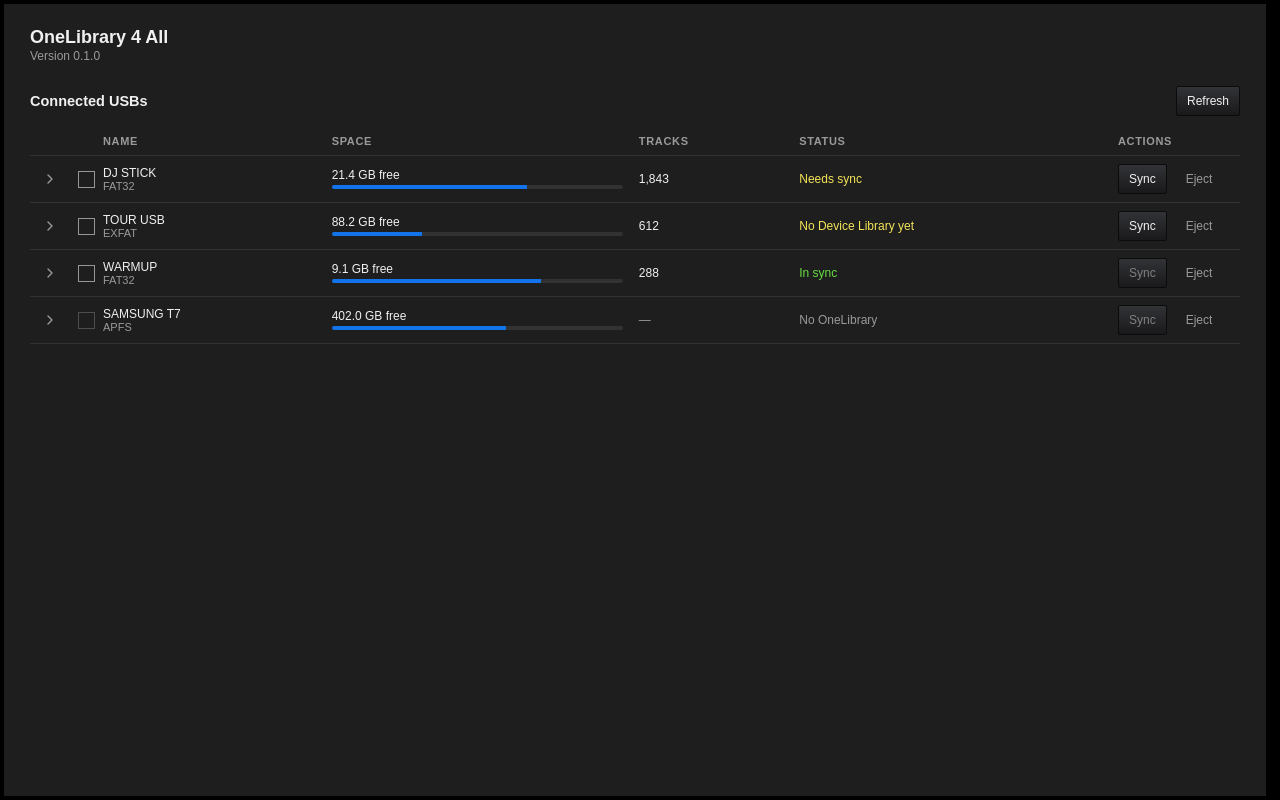
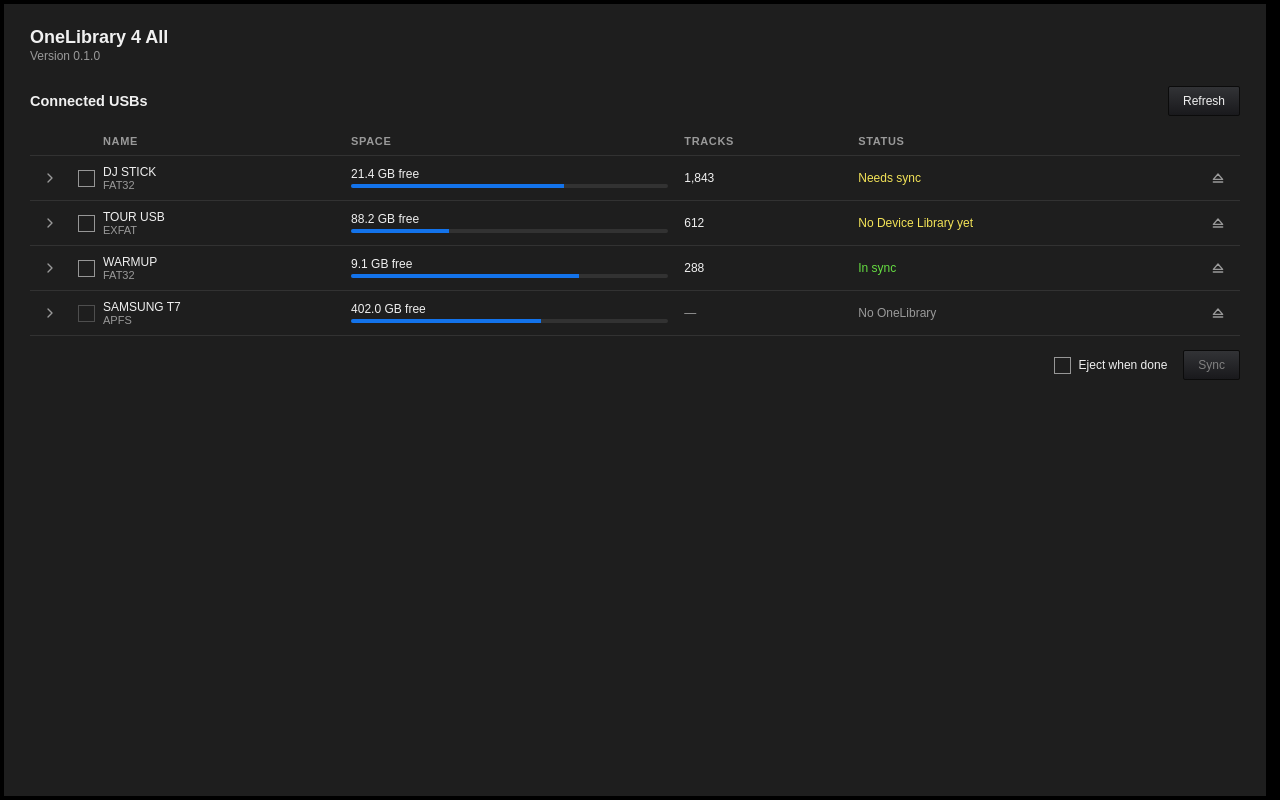
Before and after one commit to chrisle/onelibrary-sync, a React (Vite) app: page / in a window 1280 px wide. Built offline with nearby package versions, Linux system fonts and the light colour scheme.

Commit message:
feat: tick USBs and sync them from one Sync button under the list, optionally ejecting each when done

```diff
--- a/src/views/SyncPane.module.css
+++ b/src/views/SyncPane.module.css
@@ -19,15 +19,16 @@
 .dim { color: var(--c-text-dim); }
 .actions { display: flex; gap: 8px; flex-wrap: wrap; }
 .actions button { white-space: nowrap; padding: 0 10px; }
-.actions .deleteButton { background: transparent; border-color: transparent; color: var(--c-text-dim); }
-.actions .deleteButton:hover:not(:disabled) { color: var(--c-error); border-color: var(--c-error); }
 .table th:first-child { width: 28px; padding-right: 0; }
 .table th:nth-child(2) { width: var(--s-pref-checkbox); padding-right: 0; }
 .table td:nth-child(2) { padding-right: 0; line-height: 0; }
-.table th:last-child { width: 130px; }
+.table th:last-child { width: 40px; }
 .table th:nth-child(4) { white-space: nowrap; }
 .expander { display: grid; place-items: center; width: 24px; height: 24px; padding: 0; border: 0; border-radius: 2px; background: none; color: var(--c-text-dim); cursor: default; }
 .expander:hover { color: var(--c-icon-on); background: var(--c-panel); }
+.ejectButton { display: grid; place-items: center; width: 28px; height: 28px; padding: 0; border: 0; border-radius: 2px; background: none; color: var(--c-text-dim); cursor: default; }
+.ejectButton:hover:not(:disabled) { color: var(--c-icon-on); background: var(--c-panel); }
+.ejectButton:disabled { color: var(--c-device-disabled); }
 .expander svg { transition: transform 150ms ease; }
 .expander[aria-expanded="true"] svg { transform: rotate(90deg); }
 .detailsRow > td { padding: 0 0 16px; background: var(--c-raised); }
@@ -135,3 +136,7 @@
 .state[data-state="failed"] { color: var(--c-error); }
 .state[data-state="none"], .state[data-state="checking"] { color: var(--c-text-dim); }
 .own { color: var(--c-text-dim); }
+
+/* ---- Under the list: what to do with the ticked USBs ---- */
+.syncFooter { display: flex; align-items: center; justify-content: flex-end; gap: 16px; margin-top: 14px; }
+.ejectChoice { display: flex; align-items: center; gap: 8px; font-size: var(--f-size-sm); }
--- a/src/views/SyncPane.tsx
+++ b/src/views/SyncPane.tsx
@@ -56,6 +56,15 @@ function append(line: string, text: string): string {
   return line ? `${line} ${text}` : text;
 }
 
+/** ⏏, drawn as lucide draws its icons; lucide has none for eject. */
+function EjectIcon() {
+  return <svg width={16} height={16} viewBox="0 0 24 24" fill="none" stroke="currentColor" strokeWidth={2}
+    strokeLinecap="round" strokeLinejoin="round" aria-hidden="true">
+    <path d="M5 14 12 6l7 8Z" />
+    <path d="M5 18h14" />
+  </svg>;
+}
+
 export function SyncPane() {
   const { status } = useStatus();
   const { devices, plans, loading, error: listError, reload, recheck } = useDevices();
@@ -64,7 +73,10 @@ export function SyncPane() {
   const [message, setMessage] = useState("");
   const [expanded, setExpanded] = useState<ReadonlySet<string>>(() => new Set());
   const [chosen, setChosen] = useState<ReadonlySet<string>>(() => new Set());
+  const [ejectWhenDone, setEjectWhenDone] = useState(false);
   const running = useRef(false);
+  // The USBs to eject once their sync finishes, as Eject when done stood when each started.
+  const ejectAfter = useRef(new Set<string>());
   // Kept after a USB goes, so a sync's end can still name it.
   const names = useRef(new Map<string, string>());
   for (const device of devices) names.current.set(device.path, device.name);
@@ -72,11 +84,22 @@ export function SyncPane() {
   // USBs syncing side by side can finish together, so each one's outcome is
   // added to the line rather than replacing another's.
   const job = useSyncJobs(useCallback((progress: SyncProgress) => {
-    const done = finishedMessage(progress, nameIn(names.current, progress.path));
-    if (done.failed) setError(line => append(line, done.text)); else setMessage(line => append(line, done.text));
-    // The Device Library has changed, or the USB did; read it again.
-    if (progress.path) recheck(progress.path);
-  }, [recheck]));
+    const { path } = progress;
+    const name = nameIn(names.current, path);
+    const done = finishedMessage(progress, name);
+    // A USB that failed stays connected, so it can be synced again.
+    const eject = path !== null && ejectAfter.current.delete(path) && !done.failed;
+    if (done.failed) setError(line => append(line, done.text));
+    else if (!eject) setMessage(line => append(line, done.text));
+    if (eject) {
+      void getBackend().then(b => b.ejectDevice(path)).then(
+        () => { setMessage(line => append(line, `${done.text} It was ejected and can be unplugged.`)); void reload(); },
+        (e: unknown) => { setError(line => append(line, `${done.text} It could not be ejected: ${errorMessage(e)}`)); recheck(path); });
+    } else if (path) {
+      // The Device Library has changed, or the USB did; read it again.
+      recheck(path);
+    }
+  }, [recheck, reload]));
   const syncing = (path: string) => job.jobs.get(path)?.running ?? false;
   const syncingNames = [...job.jobs.values()].filter(progress => progress.running).map(progress => nameIn(names.current, progress.path));
 
@@ -105,8 +128,12 @@ export function SyncPane() {
       for (const { device } of starting) next.delete(device.path);
       return next;
     });
+    for (const { device } of starting) {
+      if (ejectWhenDone) ejectAfter.current.add(device.path); else ejectAfter.current.delete(device.path);
+    }
     void run("", async () => {
       const results = await Promise.allSettled(starting.map(({ device, plan }) => job.start(device.path, plan.fingerprint)));
+      results.forEach((result, i) => { if (result.status === "rejected") ejectAfter.current.delete(starting[i]?.device.path ?? ""); });
       const refused = results.flatMap((result, i) => result.status === "rejected"
         ? [starting.length === 1 ? errorMessage(result.reason) : `${starting[i]?.device.name}: ${errorMessage(result.reason)}`] : []);
       if (refused.length > 0) throw new Error(refused.join(" "));
@@ -140,11 +167,7 @@ export function SyncPane() {
 
     <div className={styles.listHeading}>
       <h4 className={styles.sectionHeading}>Connected USBs</h4>
-      <div className={styles.actions}>
-        {toSync.length > 0 ? <Button className={styles.backupButton} disabled={unavailable || blocked !== ""}
-          label={`Sync all ${toSync.length} chosen USBs`} onClick={() => syncEach(toSync)}>Sync all</Button> : null}
-        <Button className={styles.backupButton} disabled={loading} onClick={() => { setMessage(""); void reload(); }}>Refresh</Button>
-      </div>
+      <Button className={styles.backupButton} disabled={loading} onClick={() => { setMessage(""); void reload(); }}>Refresh</Button>
     </div>
     {loading ? <p className={styles.status} role="status">Looking for USBs…</p> : null}
     {!loading && devices.length === 0 ? <div className={styles.empty}>
@@ -152,7 +175,7 @@ export function SyncPane() {
       <p>Connect a USB that holds a OneLibrary. It is listed here as soon as it is mounted.</p>
     </div> : null}
     {devices.length > 0 ? <div className={styles.tableScroll}><table className={styles.table} aria-label="Connected USBs">
-      <thead><tr><th><span hidden>Details</span></th><th><span hidden>Choose</span></th><th>Name</th><th>Space</th><th>Tracks</th><th>Status</th><th>Actions</th></tr></thead>
+      <thead><tr><th><span hidden>Details</span></th><th><span hidden>Choose</span></th><th>Name</th><th>Space</th><th>Tracks</th><th>Status</th><th><span hidden>Eject</span></th></tr></thead>
       <tbody>{devices.map(device => {
         const open = expanded.has(device.path);
         const plan = plans.get(device.path);
@@ -161,7 +184,6 @@ export function SyncPane() {
         const used = device.totalBytes > 0 ? (device.totalBytes - device.freeBytes) / device.totalBytes : 0;
         const running = syncing(device.path);
         const canSync = syncable(device) !== null;
-        const needsSync = canSync && ready !== null && anyChange(ready.changes);
         return <Fragment key={device.path}>
           <tr className={styles.row} data-expanded={open || undefined} onClick={() => toggle(device.path)}>
             <td>
@@ -182,13 +204,12 @@ export function SyncPane() {
             </div> : <span className={styles.dim}>—</span>}</td>
             <td className={styles.size}>{ready ? formatCount(ready.oneLibrary.tracks) : <span className={styles.dim}>—</span>}</td>
             <td className={styles.state} data-state={running ? "syncing" : state.state}>{running ? "Syncing…" : state.text}</td>
-            <td onClick={event => event.stopPropagation()}><div className={styles.actions}>
-              <Button className={styles.backupButton} disabled={unavailable || blocked !== "" || !needsSync}
-                onClick={() => sync(device)}>Sync</Button>
-              <Button className={`${styles.backupButton} ${styles.deleteButton}`} disabled={unavailable || running} onClick={() => void run(`Ejecting ${device.name}…`, async b => {
-                await b.ejectDevice(device.path); await reload(); return `${device.name} was ejected. It can be unplugged.`;
-              })}>Eject</Button>
-            </div></td>
+            <td onClick={event => event.stopPropagation()}>
+              <button type="button" className={styles.ejectButton} disabled={unavailable || running} aria-label={`Eject ${device.name}`} title="Eject"
+                onClick={() => void run(`Ejecting ${device.name}…`, async b => {
+                  await b.ejectDevice(device.path); await reload(); return `${device.name} was ejected. It can be unplugged.`;
+                })}><EjectIcon /></button>
+            </td>
           </tr>
           {open ? <tr className={styles.detailsRow}><td colSpan={7}>
             <DeviceDetails device={device} plan={plan} blocked={blockedReason(status, running)}
@@ -202,5 +223,13 @@ export function SyncPane() {
         </Fragment>;
       })}</tbody>
     </table></div> : null}
+    {devices.length > 0 ? <div className={styles.syncFooter}>
+      <label className={styles.ejectChoice}>
+        <Checkbox checked={ejectWhenDone} onChange={setEjectWhenDone} label="Eject when done" />
+        <span aria-hidden="true">Eject when done</span>
+      </label>
+      <Button className={styles.backupButton} disabled={toSync.length === 0 || unavailable || blocked !== ""}
+        onClick={() => syncEach(toSync)}>Sync</Button>
+    </div> : null}
   </Section>;
 }
```
Also changed, not shown: 2 other files (tests, documents, lock files or other folders).
